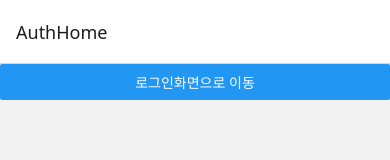
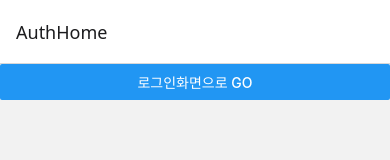
Before and after one commit to bom0320/MatzipApp, a React Native app in the folder front/: screen /AuthHome in a window 390 px wide. Shown: the top 160 px of the page. Built offline with nearby package versions, Linux system fonts and the light colour scheme.

Commit message:
fix: date

```diff
--- a/front/src/screens/AuthHomeScreen.tsx
+++ b/front/src/screens/AuthHomeScreen.tsx
@@ -7,7 +7,7 @@ function AuthHomeScreen({ navigation }) {
         <SafeAreaView>
             <View>
                 <Button
-                    title='로그인화면으로 이동'
+                    title='로그인화면으로 go'
                     onPress={() => navigation.navigate('Login')} />
             </View>
         </SafeAreaView>
```
